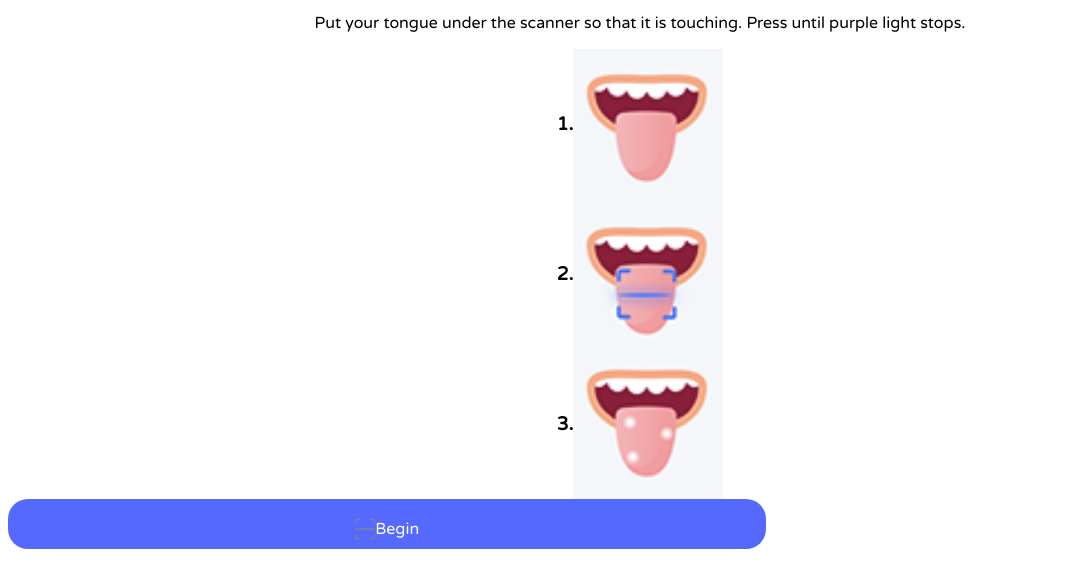
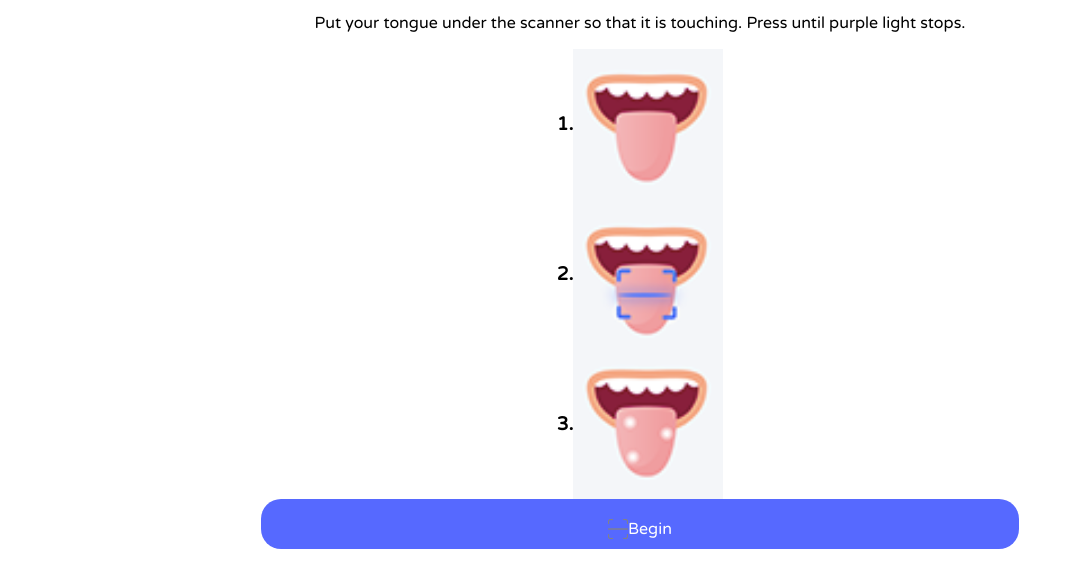
Before and after one commit to ctellezesp/DAWExamenPar1, a plain HTML site: page index.html in a window 1280 px wide. Shown: the part 130-718 px from the top of the page, without its empty margins (0-1074 px from the left). Drawn offline with Linux system fonts and the light colour scheme.

Commit message:
ya lo tengo

```diff
--- a/index.html
+++ b/index.html
@@ -36,13 +36,12 @@
 
 			xhr.send();
 		}
+		//en el video la funcion de reduce en el return no tiene punto y coma al final jajaja :D
 	</script>
 </head>
 <body>
 <div class="flex-div">
 	<img class="icon-menu" src="assets/logo_icon.png">
-</div>
-
 </div>
 <div class="flex-div center">
 	<h2 class="inline-flex">Scan Tongue</h2><div class="inline-flex"><img id="help" src="assets/help_icon.png"></div>
@@ -56,12 +55,12 @@
 	<div class="inline-flex center"><h3>3.</h3><img class="tongues" src="assets/imgC.png"></div>
 </div>
 <div class="flex-div column-flex width100 center">
-	<div onclick="simpleAlert()" class="btn center"><br>
+	<center><div onclick="simpleAlert()" class="btn center"><br>
 		<div class="inline-flex center">
 			<img class="img-btn" src="assets/scan_gray_icon.png">
 			<span class="btn-text">Begin</span>
 		</div>
-	</div>
+	</div></center>
 </div>
 </body>
 </html>
```
